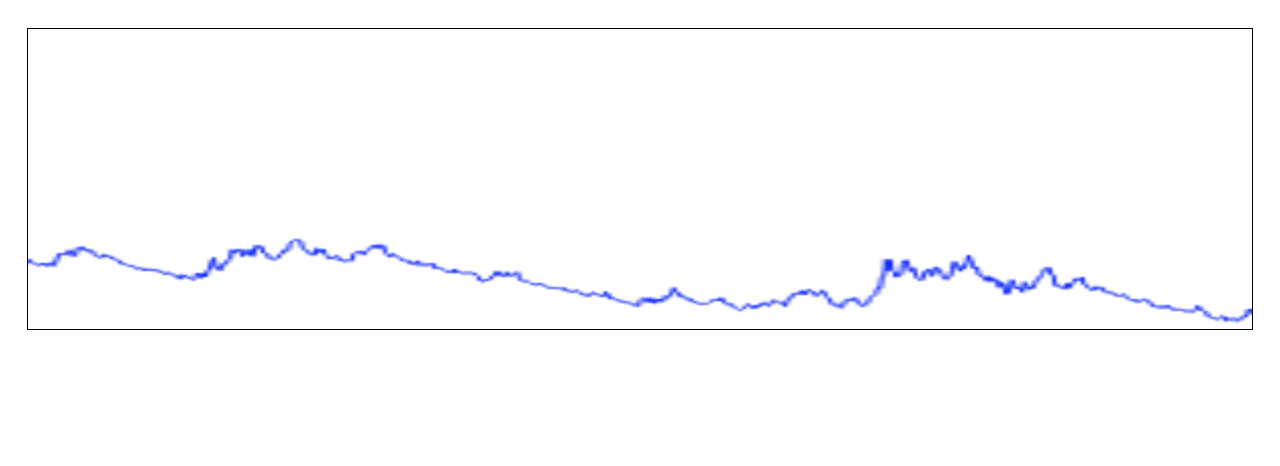
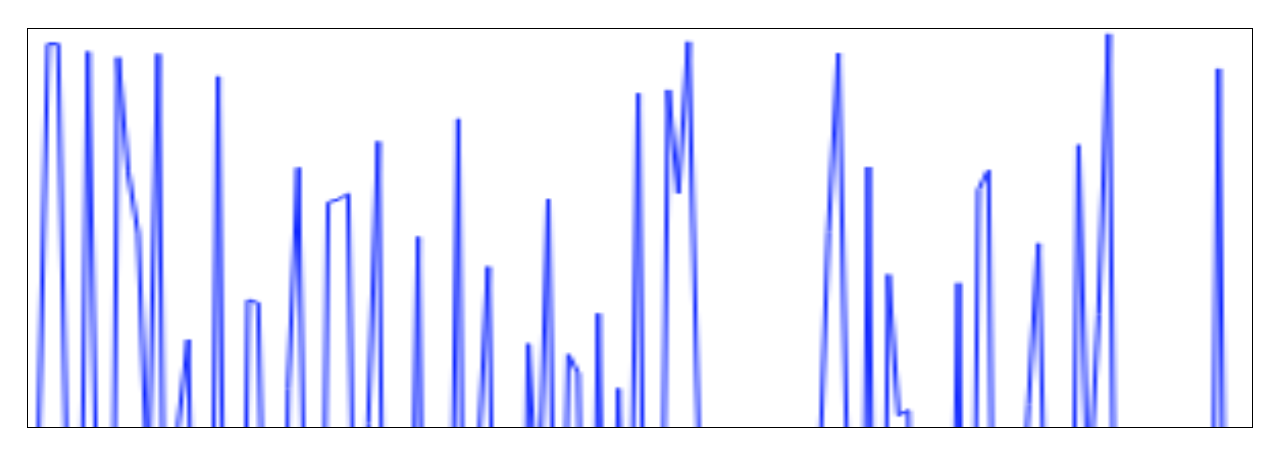
Before and after one commit to dalmariko/canvaschart, a plain HTML site: page index.html in a window 1280 px wide. Drawn offline with Linux system fonts and the light colour scheme.

Commit message:
test data functions

```diff
--- a/app.css
+++ b/app.css
@@ -34,6 +34,6 @@
 
 .chart canvas{
     width: 100%;
-    height: 300px;
+    height: 398px;
     border: 1px solid black;
 }
--- a/app.js
+++ b/app.js
@@ -84,14 +84,14 @@ function sortMaxMin(data, fild = 'value', desc = true) {
 }
 
 
-
- let promise=new FetchHttp();
-
- promise.get(partToData)
- .then( answer => {
-     new Chart(answer).init;
- })
- .catch(err => console.error(err));
+ //
+ // let promise=new FetchHttp();
+ //
+ // promise.get(partToData)
+ // .then( answer => {
+ //     new Chart(answer).init;
+ // })
+ // .catch(err => console.error(err));
 
 
 // const data = {
@@ -130,3 +130,17 @@ function sortMaxMin(data, fild = 'value', desc = true) {
 //         }
 //     ]
 // };
+
+
+function randomInteger(min, max) {
+    let rand = min - 0.5 + Math.random() * (max - min + 1);
+    rand = Math.round(rand);
+    return rand;
+}
+let data={SecondLineData:[]};
+for(let i=0;i<500;i++){
+    let x= {value:randomInteger(1,1500)};
+    data.SecondLineData.push(x);
+};
+
+new Chart(data).init;
--- a/chartMaker.js
+++ b/chartMaker.js
@@ -5,6 +5,7 @@ class Chart{
     }
 
   get init() {
+        console.log(this._settings);
         Chart.addTemplate(this._settings);
         Chart.renderChart(this._settings);
         return this;
```
